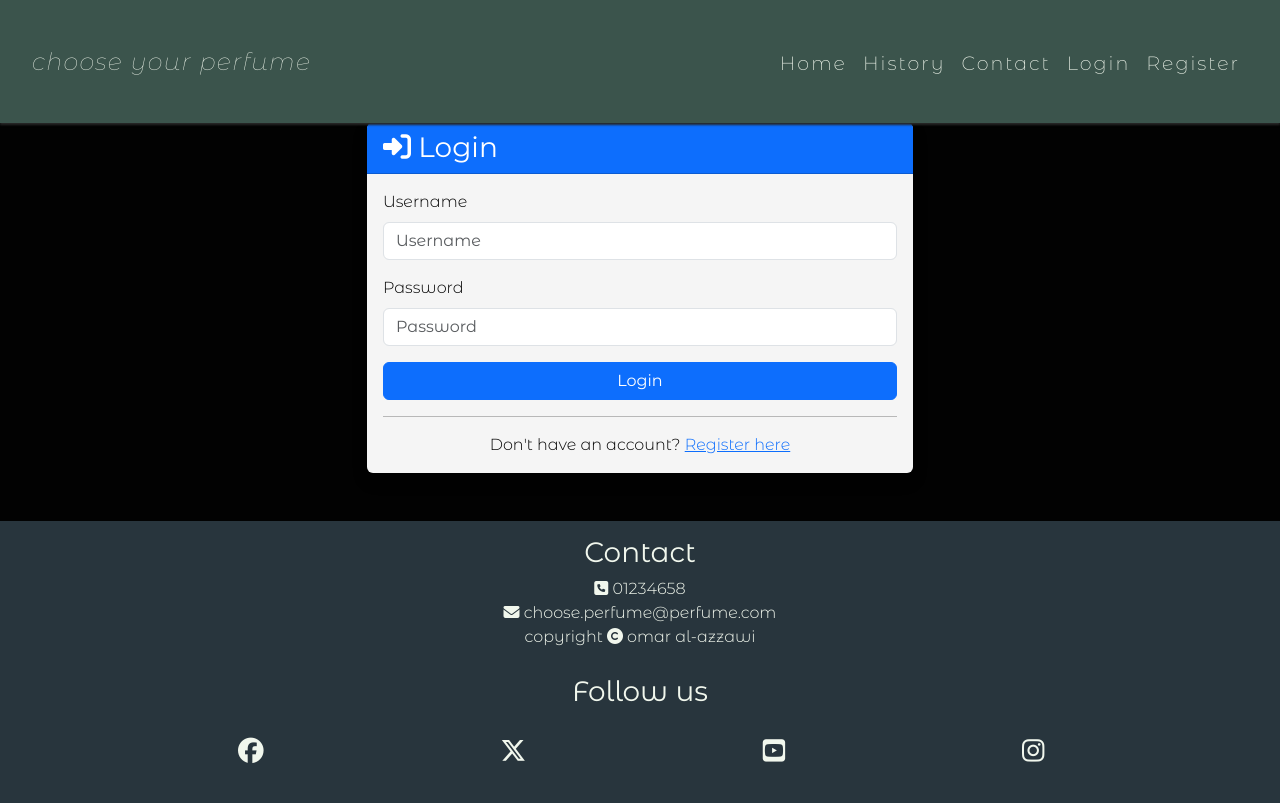
After one commit to omarazzawi/chooseYourPerfume, a Django app: page /accounts/login/ in a window 1280 px wide. The commit adds this page. Run offline with Django 5.2, Linux system fonts and the light colour scheme; some libraries are stand-ins or nearby versions; some web fonts are replaced.

Commit message:
Add user login and logout functionality with authentication

```diff
--- a/accounts/forms.py
+++ b/accounts/forms.py
@@ -34,3 +34,13 @@ class UserRegistrationForm(forms.ModelForm):
         if User.objects.filter(email=email).exists():
             raise forms.ValidationError('Email already in use.')
         return email
+
+
+class LoginForm(forms.Form):
+    """Form for user login."""
+    username = forms.CharField(
+        widget=forms.TextInput(attrs={'class': 'form-control', 'placeholder': 'Username'})
+    )
+    password = forms.CharField(
+        widget=forms.PasswordInput(attrs={'class': 'form-control', 'placeholder': 'Password'})
+    )
--- a/accounts/urls.py
+++ b/accounts/urls.py
@@ -5,4 +5,6 @@ app_name = 'accounts'
 
 urlpatterns = [
     path('register/', views.register, name='register'),
+    path('login/', views.user_login, name='login'),
+    path('logout/', views.user_logout, name='logout'),
 ]
--- a/accounts/views.py
+++ b/accounts/views.py
@@ -1,9 +1,10 @@
 # Create your views here.
 
 from django.shortcuts import render, redirect
-from django.contrib.auth import login
+from django.contrib.auth import login, authenticate, logout
+from django.contrib.auth.decorators import login_required
 from django.contrib import messages
-from .forms import UserRegistrationForm
+from .forms import UserRegistrationForm, LoginForm
 
 
 def register(request):
@@ -21,3 +22,32 @@ def register(request):
         form = UserRegistrationForm()
 
     return render(request, 'accounts/register.html', {'form': form})
+
+
+def user_login(request):
+    """User login view."""
+    if request.method == 'POST':
+        form = LoginForm(request.POST)
+        if form.is_valid():
+            username = form.cleaned_data['username']
+            password = form.cleaned_data['password']
+            user = authenticate(request, username=username, password=password)
+
+            if user is not None:
+                login(request, user)
+                messages.success(request, f'Welcome back, {user.username}!')
+                return redirect('home')
+            else:
+                messages.error(request, 'Invalid username or password.')
+    else:
+        form = LoginForm()
+
+    return render(request, 'accounts/login.html', {'form': form})
+
+
+@login_required
+def user_logout(request):
+    """User logout view."""
+    logout(request)
+    messages.success(request, 'You have been logged out.')
+    return redirect('home')
--- /dev/null
+++ b/templates/accounts/login.html
@@ -0,0 +1,34 @@
+{% extends 'base.html' %}
+
+{% block title %}Login - Choose Your Perfume{% endblock %}
+
+{% block content %}
+<div class="container my-5">
+    <div class="row justify-content-center">
+        <div class="col-md-6">
+            <div class="card shadow">
+                <div class="card-header bg-primary text-white">
+                    <h3 class="mb-0"><i class="fa-solid fa-right-to-bracket"></i> Login</h3>
+                </div>
+                <div class="card-body">
+                    <form method="post">
+                        {% csrf_token %}
+                        {% for field in form %}
+                            <div class="mb-3">
+                                <label class="form-label">{{ field.label }}</label>
+                                {{ field }}
+                                {% if field.errors %}
+                                    <div class="text-danger">{{ field.errors }}</div>
+                                {% endif %}
+                            </div>
+                        {% endfor %}
+                        <button type="submit" class="btn btn-primary w-100">Login</button>
+                    </form>
+                    <hr>
+                    <p class="text-center mb-0">Don't have an account? <a href="{% url 'accounts:register' %}">Register here</a></p>
+                </div>
+            </div>
+        </div>
+    </div>
+</div>
+{% endblock %}
--- a/templates/base.html
+++ b/templates/base.html
@@ -34,7 +34,12 @@
                     <li><a href="{% url 'home' %}" class="{% if request.path == '/' %}active{% endif %}">Home</a></li>
                     <li><a href="{% url 'history' %}" class="{% if 'history' in request.path %}active{% endif %}">History</a></li>
                     <li><a href="#contact">Contact</a></li>
+                    {% if user.is_authenticated %}
+                    <li><a href="{% url 'accounts:logout' %}">Logout ({{ user.username }})</a></li>
+                    {% else %}
+                    <li><a href="{% url 'accounts:login' %}">Login</a></li>
                     <li><a href="{% url 'accounts:register' %}">Register</a></li>
+                    {% endif %}
                 </ul>
             </nav>
     </header>
```
Lines whose indentation alone changed are shown as unchanged.
